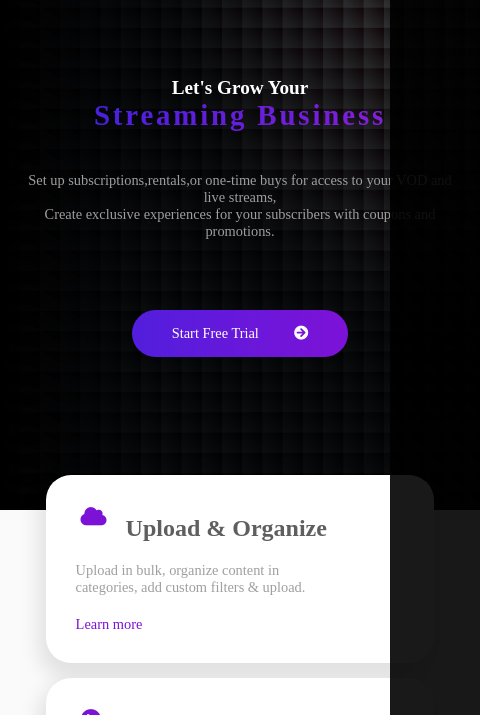
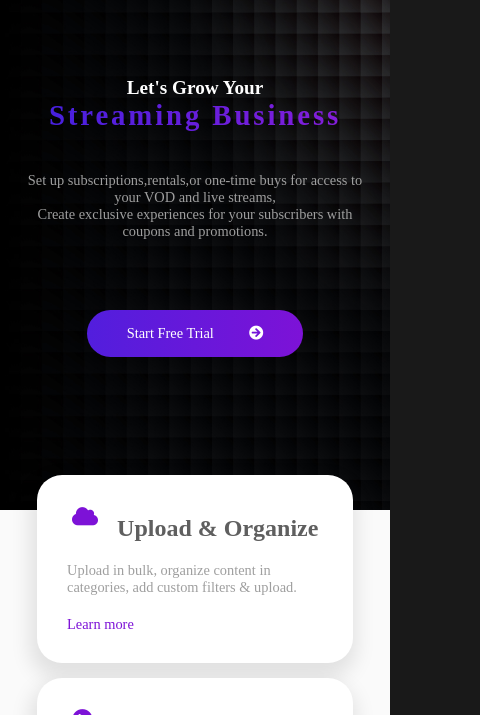
Before and after one commit to syk-lzzo/sample1, a plain HTML site: page index.html in a window 390 px wide. Shown: the part 90-805 px from the top of the page, 480 px wide, since content can reach past the window. Drawn offline with nearby package versions, Linux system fonts and the light colour scheme; some packages are replaced by stand-ins of ours.

Commit message:
スタイル修正

```diff
--- a/assets/css/style.css
+++ b/assets/css/style.css
@@ -20,9 +20,17 @@ h2 {
   font-size: 2.5rem;
 }
 
-#main {
+.main-bk {
   background-image: url(/assets/images/mainimg.jpg);
   background-size: cover;
+  height: 630px;
+  position: absolute;
+  left: 0;
+  right: 0;
+  z-index: -1;
+}
+
+#main {
   height: 630px;
 }
 .main-inner {
@@ -220,7 +228,8 @@ h1 span {
 /* スマホ用 */
 @media screen and (max-width: 480px) {
   body {
-    width: 480px;
+    width: 100%;
+    /* width: 480px; */
   }
   h1 {
     font-size: 1.8rem;
--- a/index.html
+++ b/index.html
@@ -20,6 +20,7 @@
 
   <body>
     <main>
+      <section class="main-bk"></section>
       <section id="main">
         <div class="main-inner">
           <div class="menu">
```
